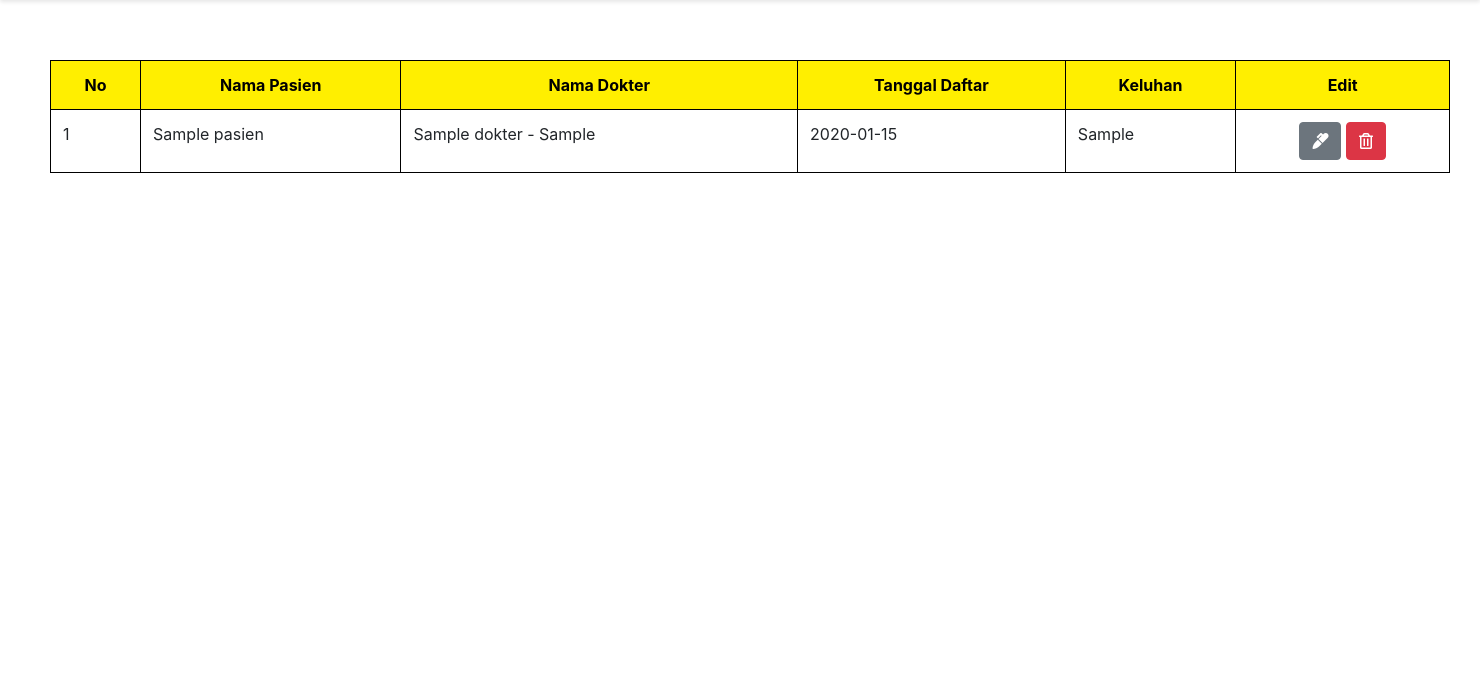
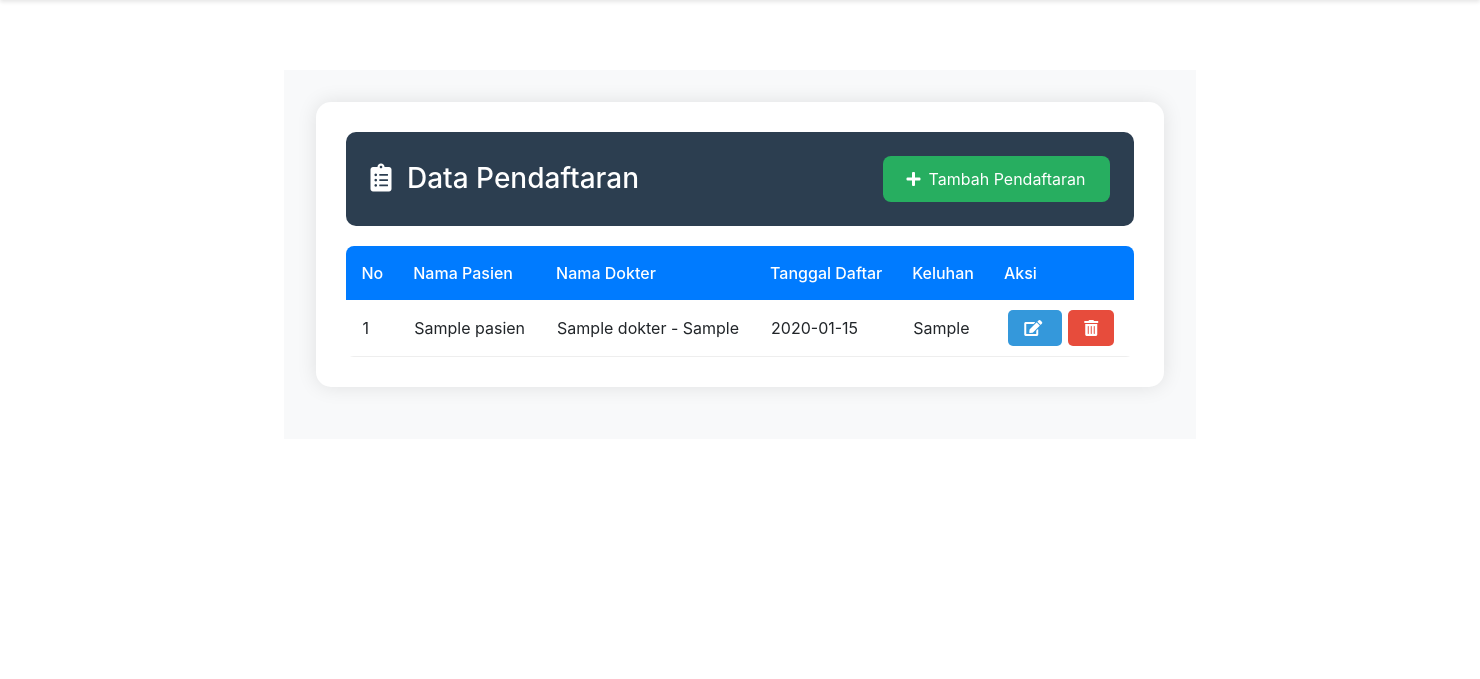
Before and after one commit to Kepin17/tugas_uas_web_2, a PHP site: page /data_pendaftaran.php in a window 1480 px wide. Shown: the part 60-739 px from the top of the page. Run offline with PHP 8.4, Linux system fonts and the light colour scheme; tables that the repository leaves empty hold one stand-in row (values such as "Sample post").

Commit message:
adjust:layout data pendaftaran

```diff
--- a/data_pendaftaran.php
+++ b/data_pendaftaran.php
@@ -8,49 +8,105 @@ include('header_footer.php');
 <head>
     <meta charset="UTF-8">
     <meta name="viewport" content="width=device-width, initial-scale=1.0">
+    <title>Data Pendaftaran</title>
     <link rel="stylesheet" href="https://cdnjs.cloudflare.com/ajax/libs/font-awesome/5.15.4/css/all.min.css">
-    <title>Data Pendaftaran</title>
     <style>
+        .modern-container {
+            padding: 2rem;
+            max-width: 1200px;
+            margin: 0 auto;
+        }
+        .modern-card {
+            background: white;
+            border-radius: 15px;
+            box-shadow: 0 0 20px rgba(0,0,0,0.1);
+            overflow: hidden;
+        }
+        .modern-card-header {
+            background: #2c3e50;
+            color: white;
+            padding: 1.5rem;
+            display: flex;
+            justify-content: space-between;
+            align-items: center;
+        }
+        .modern-table {
+            width: 100%;
+            border-collapse: collapse;
+            margin: 0;
+        }
+        .modern-table th {
+            background: #f8f9fa;
+            color: #2c3e50;
+            padding: 1rem;
+            font-weight: 600;
+        }
+        .modern-table td {
+            padding: 1rem;
+            border-bottom: 1px solid #eee;
+        }
+        .modern-table tr:hover {
+            background: #f8f9fa;
+        }
+        .modern-button {
+            padding: 0.5rem 1rem;
+            border-radius: 5px;
+            margin: 0 0.2rem;
+            transition: all 0.3s ease;
+        }
+        .modern-button.btn-secondary {
+            background: #3498db;
+            color: white;
+        }
+        .modern-button.btn-danger {
+            background: #e74c3c;
+            color: white;
+        }
+        .modern-button:hover {
+            transform: translateY(-2px);
+            box-shadow: 0 2px 5px rgba(0,0,0,0.2);
+        }
+        .add-registration-btn {
+            background: #27ae60;
+            color: white;
+            padding: 0.7rem 1.5rem;
+            border-radius: 8px;
+            text-decoration: none;
+            display: inline-flex;
+            align-items: center;
+            gap: 0.5rem;
+        }
         .pesan {
-            position: absolute;
-            top: 65px;
-            right: 85px;
-            z-index: 999;
-            text-align: center;
-        }
-		.data {
-			position: absolute;
-			width: 1400px;
-			margin-top: -10px;
-			margin-left: 50px;
-			z-index: 998;
-		}
-		.table_title {
-        color: #000000;
-        border: 1px solid black;
-		text-align: center;
-        }
-        .table_title th {
-        background: #FFEF00;
-        border: 1px solid black;
-        }
-		table, th, td {
-		border: 1px solid black !important;
-		border-collapse: collapse;
+            position: fixed;
+            top: 20px;
+            right: 20px;
+            z-index: 1000;
         }
     </style>
 </head>
-<main>
-	<div class="data">
-		<table class="table table-bordered";>
+<body>
+<main class="modern-container">
+    <div class="modern-card">
+        <div class="modern-card-header">
+            <h3 class="m-0">
+                <i class="fas fa-clipboard-list mr-2"></i>
+                Data Pendaftaran
+            </h3>
+            <a href="tambah_pendaftaran.php" class="add-registration-btn">
+                <i class="fas fa-plus"></i>
+                Tambah Pendaftaran
+            </a>
+        </div>
+        <div class="table-responsive">
+            <table class="modern-table" id="pendaftaranTable">
                 <thead>
-			  <tr class="table_title">
+                    <tr>
                         <th>No</th>
                         <th>Nama Pasien</th>
                         <th>Nama Dokter</th>
                         <th>Tanggal Daftar</th>
                         <th>Keluhan</th>
-				<th>Edit</th>
+                        <th>Aksi</th>
                     </tr>
                 </thead>
                 <tbody>
@@ -58,8 +114,7 @@ include('header_footer.php');
                     $query = "SELECT pendaftaran.*, pasien.nama_pasien, dokter.nama_dokter, dokter.spesialisasi
                     FROM pendaftaran
                     JOIN pasien ON pendaftaran.id_pasien = pasien.id_pasien
-			  JOIN dokter ON pendaftaran.id_dokter = dokter.id_dokter
-			  ";
+                    JOIN dokter ON pendaftaran.id_dokter = dokter.id_dokter";
                     $result_all = mysqli_query($conn, $query);
                     $no = 1;
                     while($row = mysqli_fetch_assoc($result_all)) { ?>
@@ -69,18 +124,22 @@ include('header_footer.php');
                         <td><?php echo $row['nama_dokter']." - ".$row['spesialisasi']; ?></td>
                         <td><?php echo $row['tanggal_daftar']; ?></td>
                         <td><?php echo $row['keluhan']; ?></td>
-				<td style="text-align: center";>
-					<a href="edit_pendaftaran.php?id_pendaftaran=<?php echo $row['id_pendaftaran']?>" class="btn btn-secondary">
-                        <i class="fas fa-marker"></i>
+                        <td class="text-center">
+                            <a href="edit_pendaftaran.php?id_pendaftaran=<?php echo $row['id_pendaftaran']?>"
+                               class="modern-button btn-secondary">
+                                <i class="fas fa-edit"></i>
                             </a>
-				  	<a href="delete_pendaftaran.php?id_pendaftaran=<?php echo $row['id_pendaftaran']?>" class="btn btn-danger" onclick="return confirm('yakin mau hapus?')">
-						<i class="far fa-trash-alt"></i>
+                            <a href="delete_pendaftaran.php?id_pendaftaran=<?php echo $row['id_pendaftaran']?>"
+                               class="modern-button btn-danger"
+                               onclick="return confirm('Yakin mau hapus?')">
+                                <i class="fas fa-trash-alt"></i>
                             </a>
                         </td>
                     </tr>
                     <?php } ?>
                 </tbody>
             </table>
+        </div>
     </div>
     <div class="pesan">
         <?php if (isset($_SESSION['message'])) { ?>
@@ -93,3 +152,22 @@ include('header_footer.php');
         <?php } ?>
     </div>
 </main>
+<script>
+    document.addEventListener('DOMContentLoaded', function() {
+        const table = document.getElementById('pendaftaranTable');
+        const rows = table.getElementsByTagName('tr');
+
+        for (let i = 0; i < rows.length; i++) {
+            rows[i].addEventListener('mouseover', function() {
+                this.style.transform = 'scale(1.01)';
+                this.style.transition = 'all 0.2s ease';
+            });
+
+            rows[i].addEventListener('mouseout', function() {
+                this.style.transform = 'scale(1)';
+            });
+        }
+    });
+</script>
+</body>
+</html>
```
Lines whose indentation alone changed are shown as unchanged.
